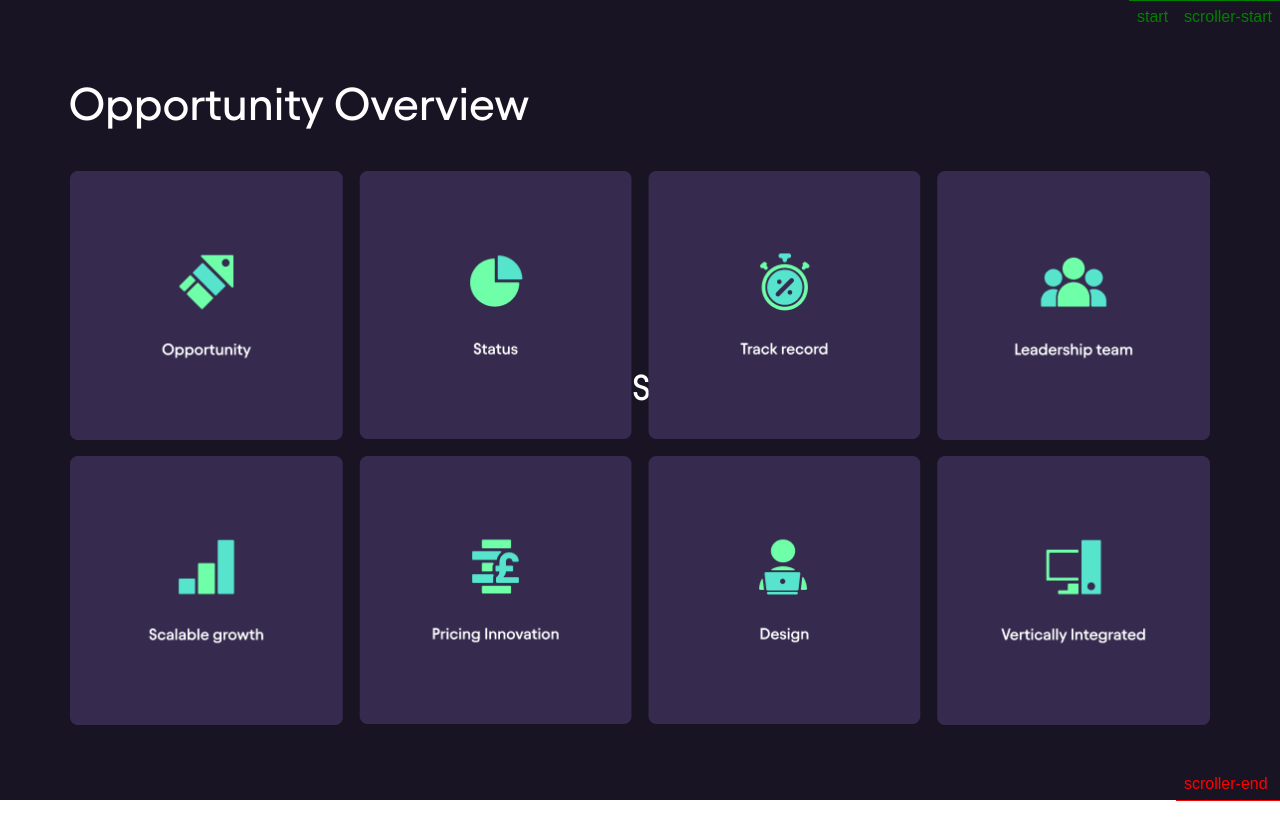
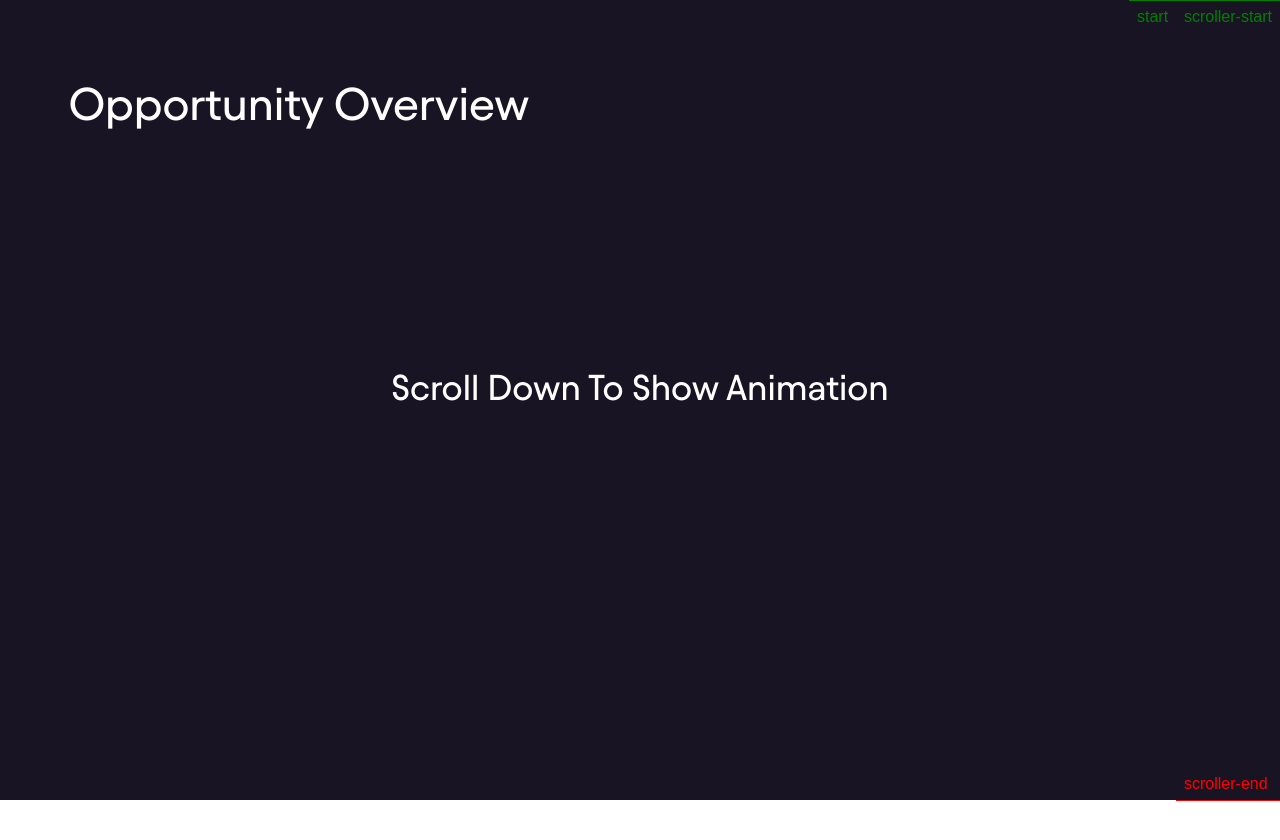
Before and after one commit to tusharswami534/pie-gsap, a Next.js app: page /opportunity-overview in a window 1280 px wide. Shown: the top 840 px of the page. Built offline with nearby package versions, Linux system fonts and the light colour scheme.

Commit message:
fix problem

```diff
--- a/src/components/Opportunity-Overview/OpportunityOverview.jsx
+++ b/src/components/Opportunity-Overview/OpportunityOverview.jsx
@@ -79,16 +79,16 @@ const OpportunityOverview = () => {
                     <h2 className='font-semibold text-[46px] max-lg:text-4xl max-md:text-3xl max-sm:text-2xl max-[872px]:text-center text-white leading-[130%] [872px]:-translate-y-96 mb-9 max-lg:mb-8 max-md:mb-7 max-sm:mb-6 heading'>Opportunity Overview</h2>
                     <div className="w-full flex flex-col justify-center items-center gap-4 max-md:gap-2">
                         <div className='flex flex-wrap w-full gap-4 max-md:gap-2 max-xl:max-w-[848px] justify-center items-center'>
-                            <Image className='card-image [872px]:translate-x-[1450px] max-xl:w-[200px] max-[441px]:!size-[130px] max-[770px]:!size-[165px] max-xl:h-[220px] [872px]:rotate-15' src={'/assets/image/opportunity.png'} alt='images' width={273} height={270} />
-                            <Image className='card-image [872px]:translate-x-[1450px] max-xl:w-[200px] max-[441px]:!size-[130px] max-[770px]:!size-[165px] max-xl:h-[220px] [872px]:rotate-15' src={'/assets/image/status.png'} alt='images' width={273} height={270} />
-                            <Image className='card-image [872px]:translate-x-[1450px] max-xl:w-[200px] max-[441px]:!size-[130px] max-[770px]:!size-[165px] max-xl:h-[220px] [872px]:rotate-15' src={'/assets/image/track-record.png'} alt='images' width={273} height={270} />
-                            <Image className='card-image [872px]:translate-x-[1450px] max-xl:w-[200px] max-[441px]:!size-[130px] max-[770px]:!size-[165px] max-xl:h-[220px] [872px]:rotate-15' src={'/assets/image/leadership.png'} alt='images' width={273} height={270} />
+                            <Image className='card-image min-[872px]:translate-x-[1450px] max-xl:w-[200px] max-[441px]:!size-[130px] max-[770px]:!size-[165px] max-xl:h-[220px] min-[872px]:rotate-15' src={'/assets/image/opportunity.png'} alt='images' width={273} height={270} />
+                            <Image className='card-image min-[872px]:translate-x-[1450px] max-xl:w-[200px] max-[441px]:!size-[130px] max-[770px]:!size-[165px] max-xl:h-[220px] min-[872px]:rotate-15' src={'/assets/image/status.png'} alt='images' width={273} height={270} />
+                            <Image className='card-image min-[872px]:translate-x-[1450px] max-xl:w-[200px] max-[441px]:!size-[130px] max-[770px]:!size-[165px] max-xl:h-[220px] min-[872px]:rotate-15' src={'/assets/image/track-record.png'} alt='images' width={273} height={270} />
+                            <Image className='card-image min-[872px]:translate-x-[1450px] max-xl:w-[200px] max-[441px]:!size-[130px] max-[770px]:!size-[165px] max-xl:h-[220px] min-[872px]:rotate-15' src={'/assets/image/leadership.png'} alt='images' width={273} height={270} />
                         </div>
                         <div className='flex flex-wrap w-full max-md:gap-2 flex-row-reverse justify-center items-center gap-4 max-xl:max-w-[848px]'>
-                            <Image className='card-image-2 max-xl:w-[200px] max-[441px]:!size-[130px] max-[770px]:!size-[165px] max-xl:h-[220px] [872px]:-translate-x-[1450px] [872px]:-rotate-15' src={'/assets/image/vertically-integrated.png'} alt='images' width={273} height={270} />
-                            <Image className='card-image-2 max-xl:w-[200px] max-[441px]:!size-[130px] max-[770px]:!size-[165px] max-xl:h-[220px] [872px]:-translate-x-[1450px] [872px]:-rotate-15' src={'/assets/image/design.png'} alt='images' width={273} height={270} />
-                            <Image className='card-image-2 max-xl:w-[200px] max-[441px]:!size-[130px] max-[770px]:!size-[165px] max-xl:h-[220px] [872px]:-translate-x-[1450px] [872px]:-rotate-15' src={'/assets/image/pricing-innovation.png'} alt='images' width={273} height={270} />
-                            <Image className='card-image-2 max-xl:w-[200px] max-[441px]:!size-[130px] max-[770px]:!size-[165px] max-xl:h-[220px] [872px]:-translate-x-[1450px] [872px]:-rotate-15' src={'/assets/image/scalable-growth.png'} alt='images' width={273} height={270} />
+                            <Image className='card-image-2 max-xl:w-[200px] max-[441px]:!size-[130px] max-[770px]:!size-[165px] max-xl:h-[220px] min-[872px]:-translate-x-[1450px] min-[872px]:-rotate-15' src={'/assets/image/vertically-integrated.png'} alt='images' width={273} height={270} />
+                            <Image className='card-image-2 max-xl:w-[200px] max-[441px]:!size-[130px] max-[770px]:!size-[165px] max-xl:h-[220px] min-[872px]:-translate-x-[1450px] min-[872px]:-rotate-15' src={'/assets/image/design.png'} alt='images' width={273} height={270} />
+                            <Image className='card-image-2 max-xl:w-[200px] max-[441px]:!size-[130px] max-[770px]:!size-[165px] max-xl:h-[220px] min-[872px]:-translate-x-[1450px] min-[872px]:-rotate-15' src={'/assets/image/pricing-innovation.png'} alt='images' width={273} height={270} />
+                            <Image className='card-image-2 max-xl:w-[200px] max-[441px]:!size-[130px] max-[770px]:!size-[165px] max-xl:h-[220px] min-[872px]:-translate-x-[1450px] min-[872px]:-rotate-15' src={'/assets/image/scalable-growth.png'} alt='images' width={273} height={270} />
                         </div>
                     </div>
                 </div>
```
